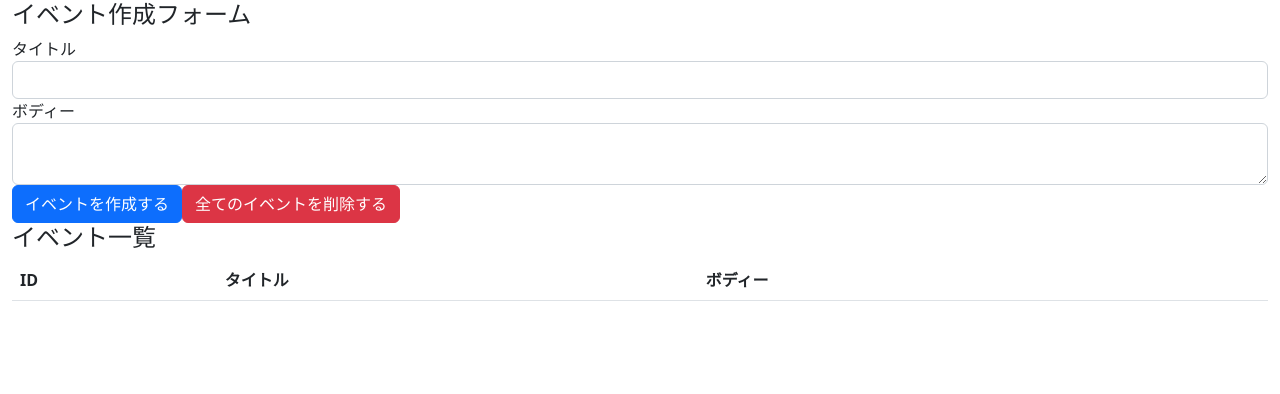
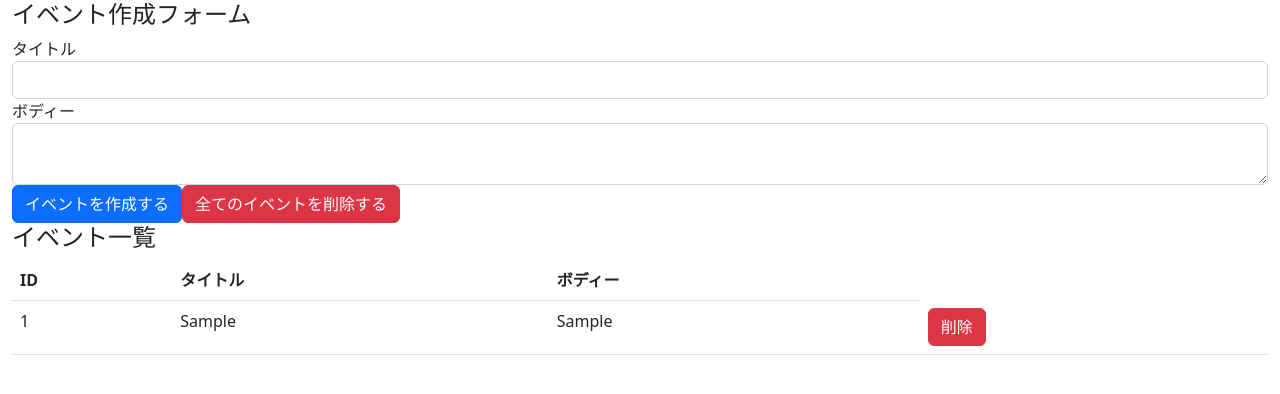
Before and after one commit to asdotas/react-hooks-101, a React (Create React App) app: page / in a window 1280 px wide. Both pictures are taken after typing "Sample", "Sample" into the empty fields and a click on the button "イベントを作成する". Shown: the top 394 px of the page. Built offline with nearby package versions, Linux system fonts and the light colour scheme.

Commit message:
display event, refactor and implement remove event button

```diff
--- a/src/components/App.js
+++ b/src/components/App.js
@@ -1,5 +1,7 @@
 import React, {useReducer, useState} from 'react';
 import 'bootstrap/dist/css/bootstrap.min.css';
+
+import Event from './Event';
 import reducer from '../reducers/';
 
 
@@ -22,7 +24,9 @@ const App = () => {
     setBody('');
 
   }
-  console.log({state});
+  //console.log({state});
+
+
 
   return (
     <div className="container-fluid">
@@ -49,11 +53,10 @@ const App = () => {
           <th>ID</th>
           <th>タイトル</th>
           <th>ボディー</th>
-          <th></th>
         </tr>
-
       </thead>
       <tbody>
+        { state.map((event, index) => (<Event key={index} event={event} dispatch={dispatch} />)) }
 
       </tbody>
 
@@ -63,3 +66,11 @@ const App = () => {
   );
 }
 export default App;
+
+/**
+ *       <tr>
+          <th scope="row">1</th>
+            <td>{title}</td>
+            <td>{body}</td>
+        </tr>
+ */
--- /dev/null
+++ b/src/components/Event.js
@@ -0,0 +1,19 @@
+import React from "react";
+
+const Event = ({ dispatch, event }) => {
+    const id = event.id;
+    const handleClickDeleteButton = () => {
+      dispatch({ type: 'DELETE_EVENT', id });
+    };
+
+    return (
+    <tr>
+      <td>{id}</td>
+      <td>{event.title}</td>
+      <td>{event.body}</td>
+      <td><button type='button' className='btn btn-danger' onClick={handleClickDeleteButton}>削除</button></td>
+    </tr>
+    )
+}
+
+export default Event
--- a/src/reducers/index.js
+++ b/src/reducers/index.js
@@ -7,9 +7,11 @@ const events = (state = [], action) => {
             return [...state, {id, ...event}];
 
         case 'DELETE_EVENT':
-            return state;
+            return state.filter(event => event.id !== action.id)
+
         case 'DELETE_ALL_EVENTS':
             return [];
+
         default:
             return state;
     }
```
